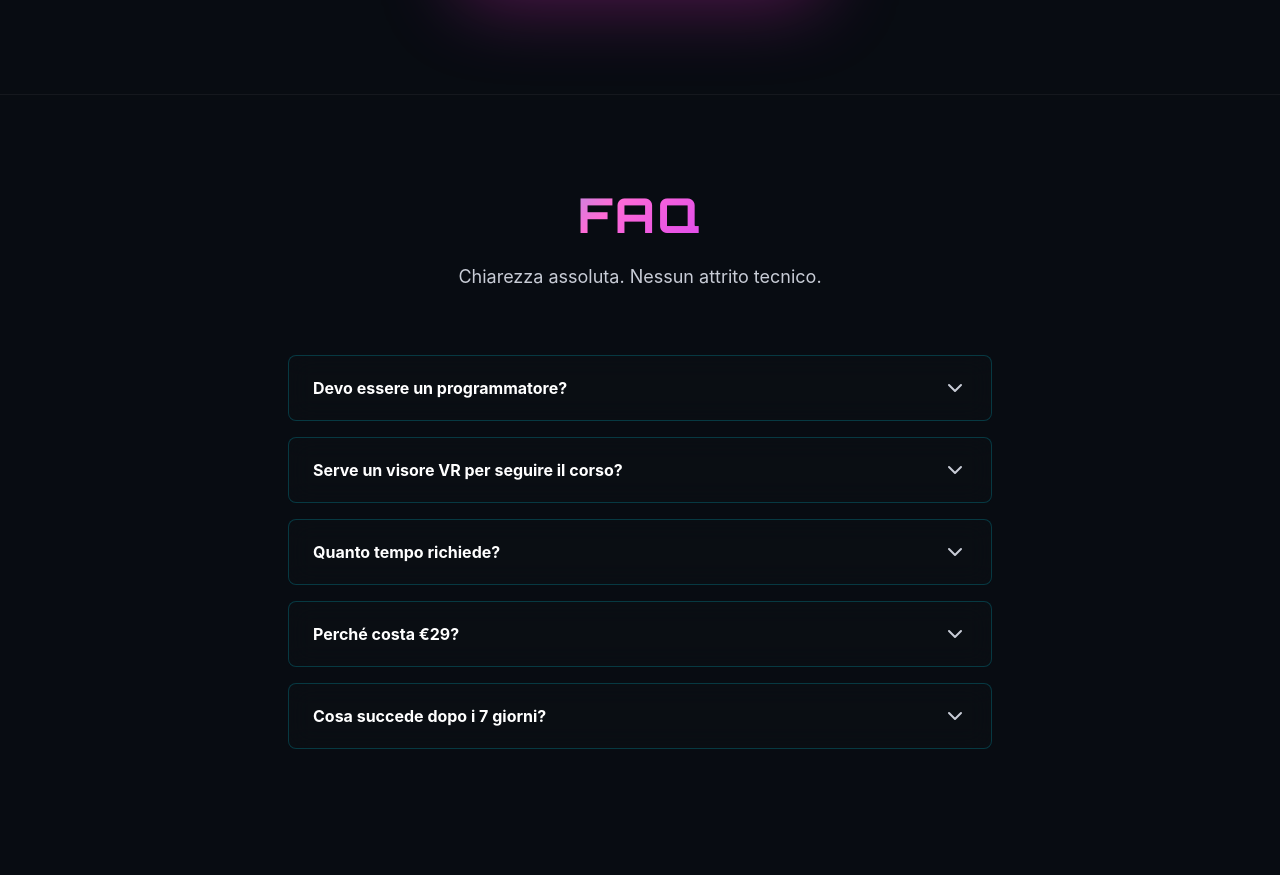
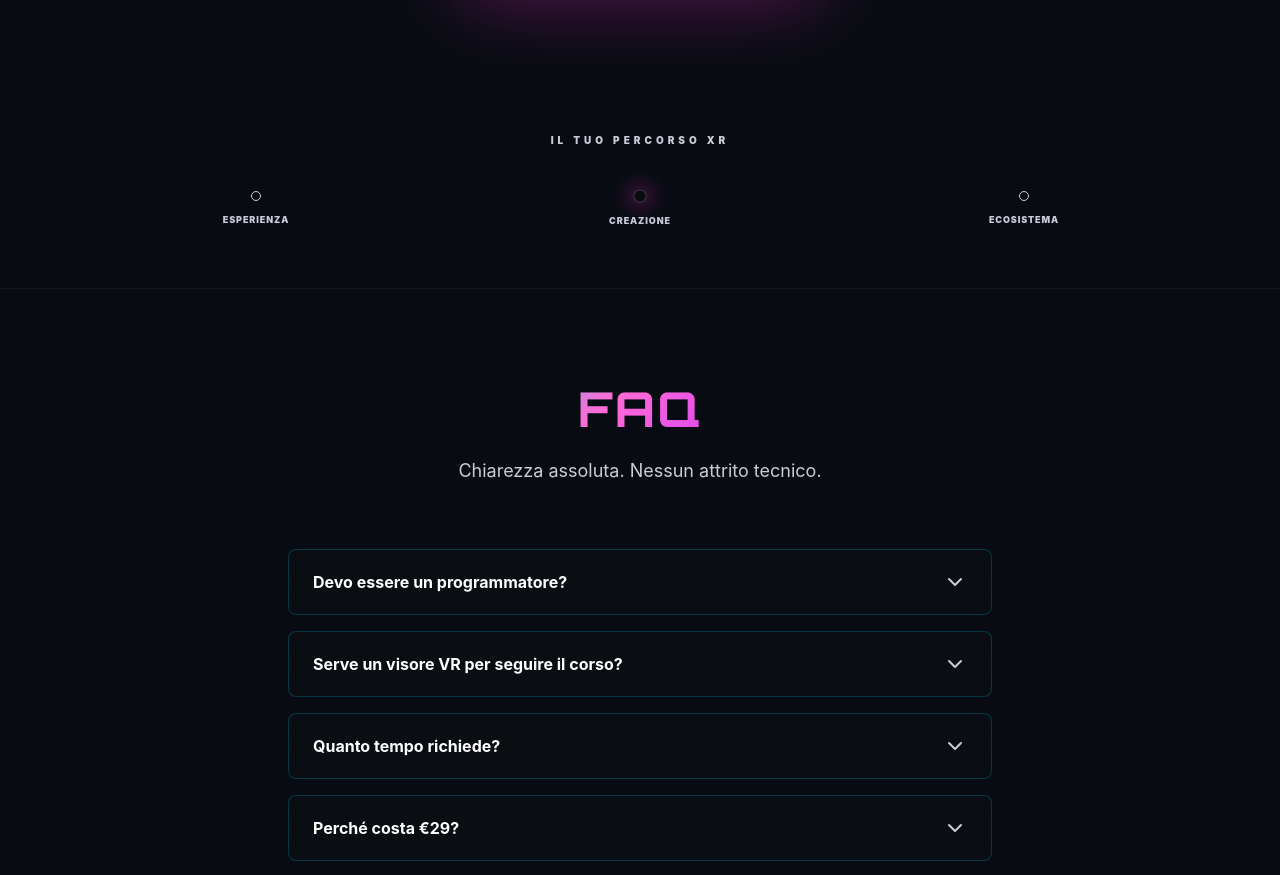
Before and after one commit to the-spatial-wave/xr-reset-landing, a React (Vite) app: page / in a window 1280 px wide. Shown: the part 10022-10897 px from the top of the page. Built offline with nearby package versions, Linux system fonts and the light colour scheme.

Commit message:
style: implement XR journey line with grid alignment and refined card aesthetics

```diff
--- a/src/sections/Pricing.tsx
+++ b/src/sections/Pricing.tsx
@@ -88,7 +88,7 @@ export default function Pricing() {
               className={`p-8 rounded-2xl relative flex flex-col ${
                 tier.highlight
                   ? 'bg-brand-deep border border-brand-magenta/70 shadow-[0_0_80px_rgba(255,47,214,0.35)]'
-                  : 'bg-[#0a121e]/80 border border-brand-silver/20'
+                  : 'bg-[#0a121e]/80 border border-brand-silver/20 opacity-90'
               }`}
               initial={{ opacity: 0, y: 40 }}
               whileInView={{ opacity: 1, y: 0 }}
@@ -196,6 +196,56 @@ export default function Pricing() {
             </motion.div>
           ))}
         </div>
+
+        {/* Journey Line - Desktop/lg Only */}
+        <motion.div
+          className="hidden lg:block mt-32 relative max-w-6xl mx-auto"
+          initial={{ opacity: 0 }}
+          whileInView={{ opacity: 1 }}
+          viewport={{ once: true }}
+          transition={{ duration: 1, delay: 0.5 }}
+        >
+          <div className="text-center mb-10">
+            <span className="text-[10px] font-black uppercase tracking-[0.4em] text-brand-silver/30 bg-brand-void px-4 relative z-10">
+              Il tuo percorso XR
+            </span>
+            <div className="absolute top-1.5 left-0 w-full h-px bg-brand-silver/5 -z-0" />
+          </div>
+
+          <div className="relative h-0.5 w-full bg-brand-silver/10">
+            {/* Base Line with Subtle Flow */}
+            <motion.div
+              className="absolute inset-0 bg-gradient-to-r from-brand-cyan/40 via-brand-magenta/40 to-brand-magenta/20 opacity-50"
+              animate={{ opacity: [0.3, 0.5, 0.3] }}
+              transition={{ duration: 4, repeat: Infinity, ease: "easeInOut" }}
+            />
+
+            {/* Connecting Nodes with GRID logic for perfect alignment */}
+            <div className="absolute inset-0 grid grid-cols-3 items-center">
+              {/* Node 1: Starter */}
+              <div className="flex flex-col items-center">
+                <div className="w-2.5 h-2.5 rounded-full bg-brand-cyan/20 border border-brand-cyan/40" />
+                <span className="mt-3 text-[9px] font-black text-brand-silver/30 uppercase tracking-widest">Esperienza</span>
+              </div>
+
+              {/* Node 2: Bundle (Focus) */}
+              <div className="flex flex-col items-center">
+                <motion.div
+                  className="w-3 h-3 rounded-full bg-brand-magenta shadow-[0_0_20px_#ff2fd6] z-10 border border-white/20"
+                  animate={{ scale: [1, 1.15, 1], opacity: [0.8, 1, 0.8] }}
+                  transition={{ duration: 3, repeat: Infinity, ease: "easeInOut" }}
+                />
+                <span className="mt-3 text-[9px] font-black text-brand-magenta uppercase tracking-widest">Creazione</span>
+              </div>
+
+              {/* Node 3: Lyra Hub */}
+              <div className="flex flex-col items-center">
+                <div className="w-2.5 h-2.5 rounded-full bg-brand-magenta/10 border border-brand-magenta/30" />
+                <span className="mt-3 text-[9px] font-black text-brand-silver/30 uppercase tracking-widest">Ecosistema</span>
+              </div>
+            </div>
+          </div>
+        </motion.div>
       </div>
     </section>
   );
```
